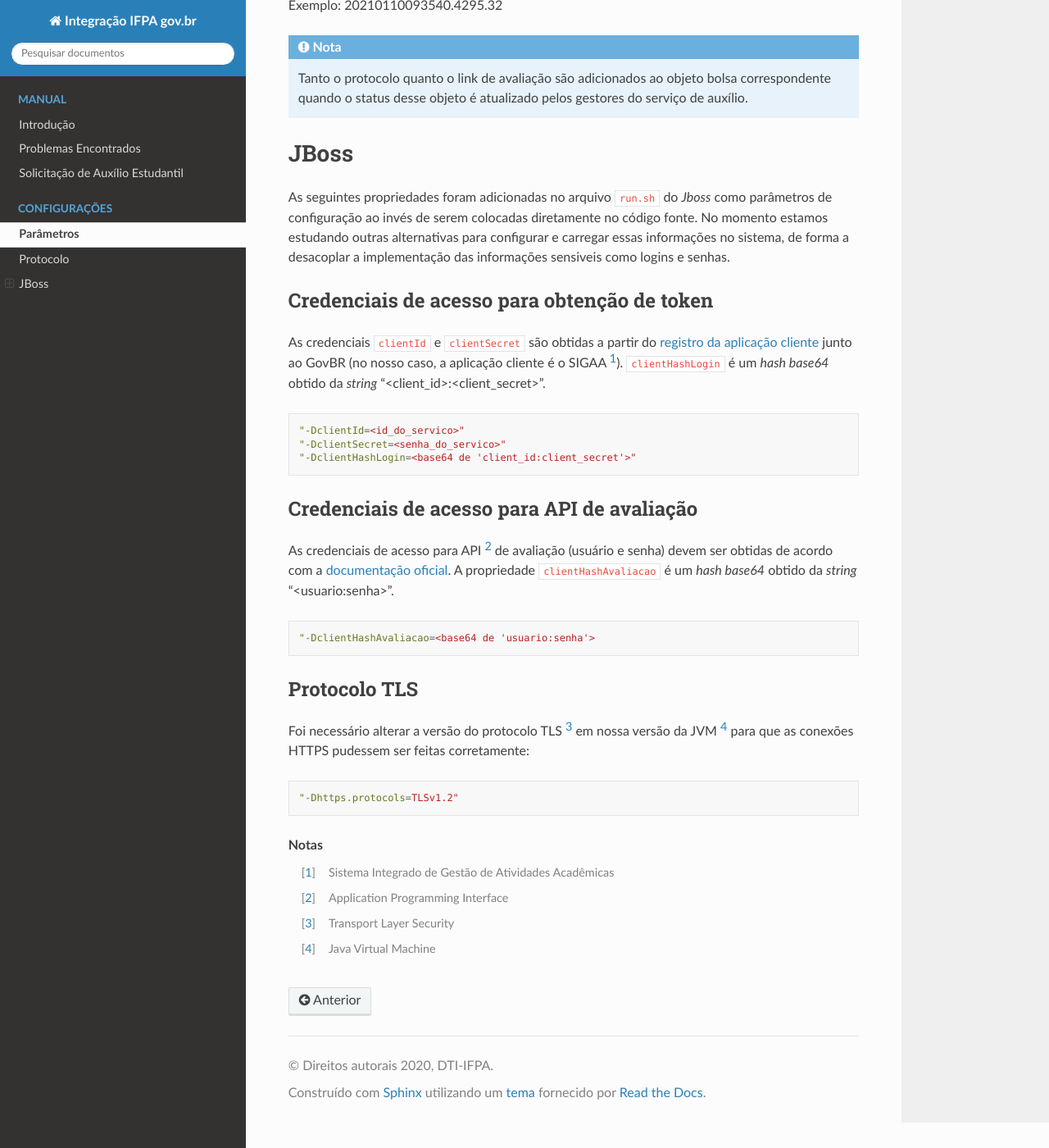
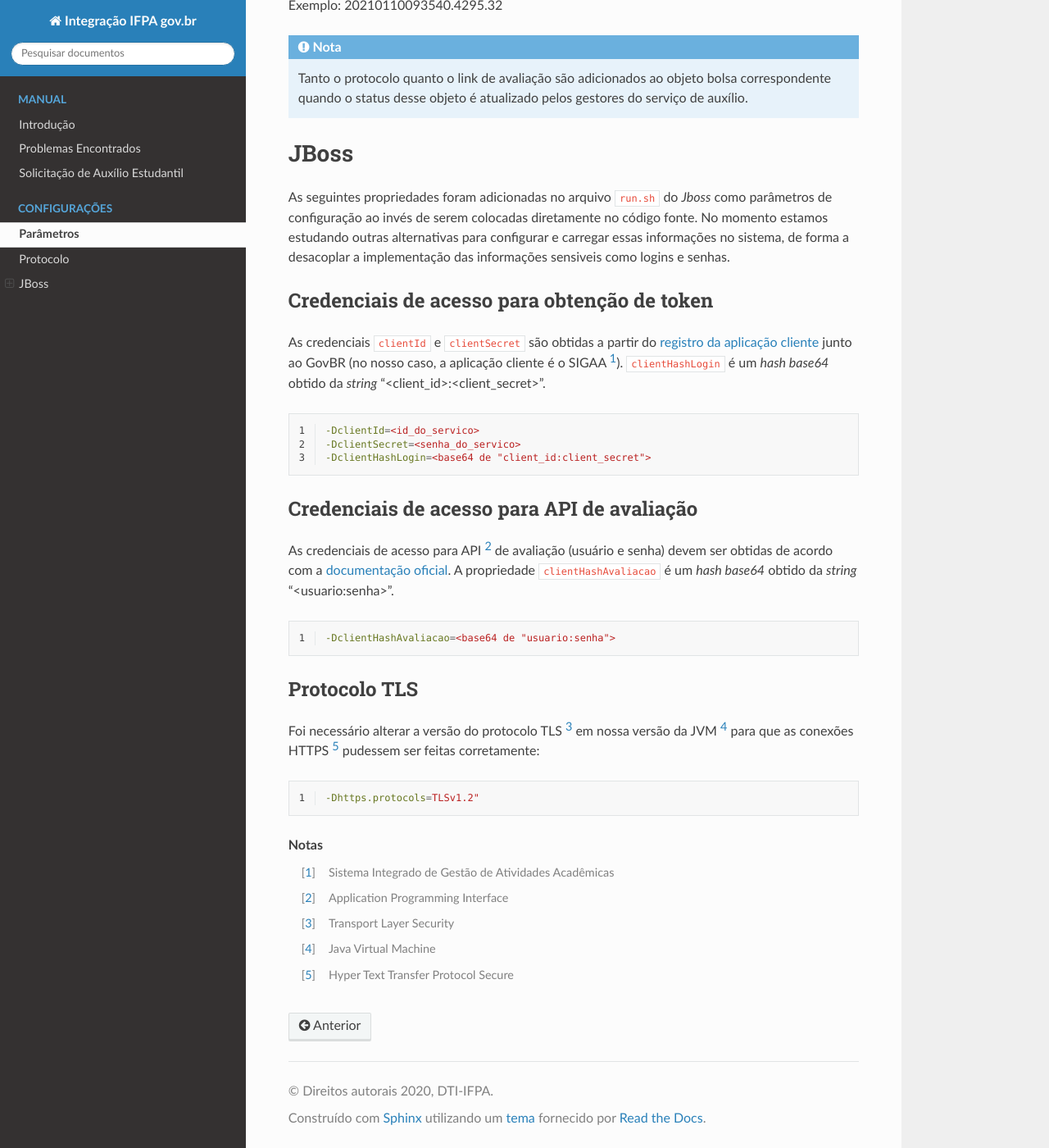
Before and after one commit to djangonauta/integracao-govbr, a Sphinx documentation site: the page built from docs/settings.rst, in a window 1280 px wide and 1400 px high, scrolled down 732 px. Shown: the whole window at 82% size. Built offline with Sphinx 7.4.7 and the Read the Docs theme 2.0.0, drawn with Linux system fonts in a browser that asks for light colours; some of the changed lines change nothing that is shown.

Commit message:
fix: typo

```diff
--- a/docs/settings.rst
+++ b/docs/settings.rst
@@ -54,10 +54,11 @@ As credenciais ``clientId`` e ``clientSecret`` são obtidas a partir do |registr
 "<client_id>:<client_secret>".
 
 .. code-block:: properties
+    :linenos:
 
-    "-DclientId=<id_do_servico>"
-    "-DclientSecret=<senha_do_servico>"
-    "-DclientHashLogin=<base64 de 'client_id:client_secret'>"
+    -DclientId=<id_do_servico>
+    -DclientSecret=<senha_do_servico>
+    -DclientHashLogin=<base64 de "client_id:client_secret">
 
 
 Credenciais de acesso para API de avaliação
@@ -68,19 +69,21 @@ As credenciais de acesso para API [#]_ de avaliação (usuário e senha) devem s
 "<usuario:senha>".
 
 .. code-block:: properties
+    :linenos:
 
-    "-DclientHashAvaliacao=<base64 de 'usuario:senha'>
+    -DclientHashAvaliacao=<base64 de "usuario:senha">
 
 
 Protocolo TLS
 -------------
 
-Foi necessário alterar a versão do protocolo TLS [#]_ em nossa versão da JVM [#]_ para que as conexões HTTPS pudessem
-ser feitas corretamente:
+Foi necessário alterar a versão do protocolo TLS [#]_ em nossa versão da JVM [#]_ para que as conexões HTTPS
+[#]_ pudessem ser feitas corretamente:
 
 .. code-block:: properties
+    :linenos:
 
-    "-Dhttps.protocols=TLSv1.2"
+    -Dhttps.protocols=TLSv1.2"
 
 
 .. |registro_app_client| raw:: html
@@ -99,3 +102,4 @@ ser feitas corretamente:
 .. [#] Application Programming Interface
 .. [#] Transport Layer Security
 .. [#] Java Virtual Machine
+.. [#] Hyper Text Transfer Protocol Secure
```
